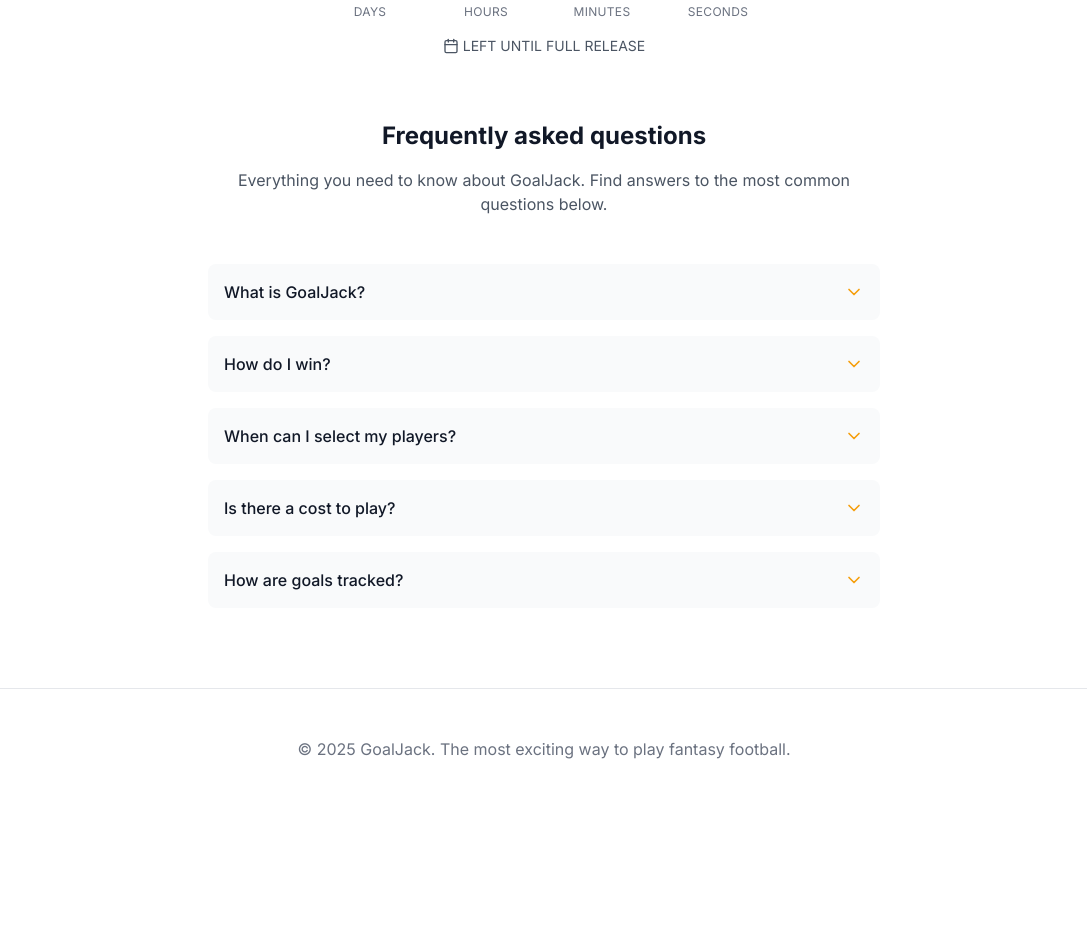
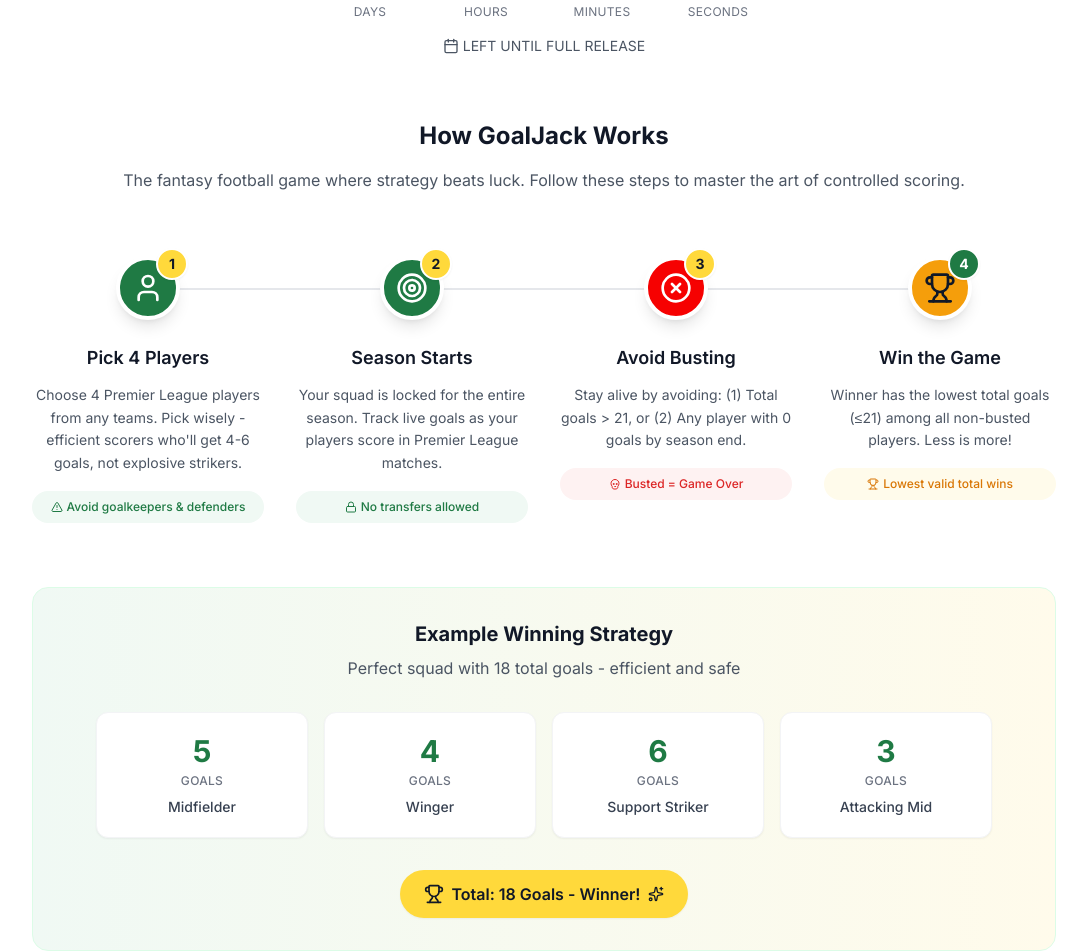
Before and after one commit to bluespacestudio/21Goals, a React (Vite) app: page / in a window 1280 px wide. Shown: the part 732-1684 px from the top of the page, without its empty margins (96-1183 px from the left). Before the commit the page ends 1557 px from the top, so only its background shows below. Built offline with nearby package versions, Linux system fonts and the light colour scheme.

Commit message:
initial commit

```diff
--- a/src/features/landing/ComingSoonPage.jsx
+++ b/src/features/landing/ComingSoonPage.jsx
@@ -1,5 +1,5 @@
 import { useState, useEffect } from 'react'
-import { ChevronDown, Clock, Users, Mail, User, CheckCircle, Target, BarChart3, Trophy, Calendar } from 'lucide-react'
+import { ChevronDown, Clock, Users, Mail, User, CheckCircle, Target, BarChart3, Trophy, Calendar, XCircle, AlertTriangle, Lock, Skull, Sparkles } from 'lucide-react'
 import logo from '../../assets/logos/GoalJack_Icon.png';
 
 export const ComingSoonPage = () => {
@@ -75,9 +75,10 @@
                   draggable="false"
                 />
             </div>
-            <p className="text-secondary-500 text-sm font-medium tracking-wider uppercase">
-              ● AVAILABLE IN EARLY 2025
-            </p>
+            <div className="flex items-center justify-center gap-2 text-secondary-500 text-sm font-medium tracking-wider uppercase">
+              <Calendar className="w-4 h-4" />
+              LAUNCHING AUGUST 2025
+            </div>
           </div>
 
           {/* Main Heading */}
@@ -86,7 +87,7 @@
               Get early access
             </h1>
             <p className="text-gray-600 text-lg leading-relaxed max-w-lg mx-auto">
-              Be amongst the first to experience GoalJack and join the fantasy football revolution.
+              The fantasy football game where less is more. Pick 4 players, stay under 21 goals, and win with the lowest total.
               Sign up to be notified when we launch!
             </p>
           </div>
@@ -152,21 +153,21 @@
             )}
 
             {/* User Avatars */}
-            <div className="flex items-center justify-center gap-2 mt-6">
+            <div className="flex items-center justify-center gap-3 mt-6">
               <div className="flex -space-x-2">
                 {[1, 2, 3, 4].map((i) => (
                   <div
                     key={i}
-                    className="w-8 h-8 bg-gray-300 rounded-full border-2 border-white flex items-center justify-center"
+                    className="w-8 h-8 bg-gradient-to-br from-primary-400 to-primary-600 rounded-full border-2 border-white flex items-center justify-center shadow-sm"
                   >
-                    <User className="w-4 h-4 text-gray-600" />
+                    <User className="w-4 h-4 text-white" />
                   </div>
                 ))}
               </div>
-              <p className="text-gray-600 text-sm ml-3 flex items-center gap-1">
+              <div className="flex items-center gap-1 text-gray-600 text-sm">
                 <Users className="w-4 h-4" />
-                Join 12,504+ others on the waitlist
-              </p>
+                <span className="font-medium">Join 12,504+ others on the waitlist</span>
+              </div>
             </div>
           </div>
 
@@ -197,6 +198,151 @@
           </div>
         </div>
 
+        {/* How It Works Section */}
+        <div className="max-w-5xl mx-auto mb-20">
+          <h3 className="text-2xl font-bold text-center text-gray-900 mb-4">
+            How GoalJack Works
+          </h3>
+          <p className="text-gray-600 text-center mb-16">
+            The fantasy football game where strategy beats luck. Follow these steps to master the art of controlled scoring.
+          </p>
+
+          {/* Step-by-Step Process */}
+          <div className="relative">
+            {/* Connecting Line - Better aligned */}
+            <div className="hidden md:block absolute top-8 left-1/2 transform -translate-x-1/2 w-3/4 h-0.5 bg-gray-200 z-0"></div>
+
+            <div className="grid md:grid-cols-4 gap-6 lg:gap-8 relative z-10">
+              {/* Step 1: Pick Players */}
+              <div className="flex flex-col items-center text-center">
+                <div className="relative mb-6">
+                  <div className="w-16 h-16 bg-primary-600 rounded-full flex items-center justify-center shadow-lg border-4 border-white">
+                    <User className="w-8 h-8 text-white" />
+                  </div>
+                  <div className="absolute -top-2 -right-2 w-8 h-8 bg-secondary-400 rounded-full flex items-center justify-center shadow-sm border-2 border-white">
+                    <span className="text-gray-900 font-bold text-sm">1</span>
+                  </div>
+                </div>
+                <div className="flex-1 flex flex-col justify-start">
+                  <h4 className="text-lg font-semibold text-gray-900 mb-3">Pick 4 Players</h4>
+                  <p className="text-gray-600 text-sm leading-relaxed mb-4">
+                    Choose 4 Premier League players from any teams. Pick wisely - efficient scorers who'll get 4-6 goals, not explosive strikers.
+                  </p>
+                  <div className="flex items-center justify-center gap-1 text-xs text-primary-600 font-medium bg-primary-50 rounded-full px-3 py-2">
+                    <AlertTriangle className="w-3 h-3" />
+                    Avoid goalkeepers & defenders
+                  </div>
+                </div>
+              </div>
+
+              {/* Step 2: Season Starts */}
+              <div className="flex flex-col items-center text-center">
+                <div className="relative mb-6">
+                  <div className="w-16 h-16 bg-primary-600 rounded-full flex items-center justify-center shadow-lg border-4 border-white">
+                    <Target className="w-8 h-8 text-white" />
+                  </div>
+                  <div className="absolute -top-2 -right-2 w-8 h-8 bg-secondary-400 rounded-full flex items-center justify-center shadow-sm border-2 border-white">
+                    <span className="text-gray-900 font-bold text-sm">2</span>
+                  </div>
+                </div>
+                <div className="flex-1 flex flex-col justify-start">
+                  <h4 className="text-lg font-semibold text-gray-900 mb-3">Season Starts</h4>
+                  <p className="text-gray-600 text-sm leading-relaxed mb-4">
+                    Your squad is locked for the entire season. Track live goals as your players score in Premier League matches.
+                  </p>
+                  <div className="flex items-center justify-center gap-1 text-xs text-primary-600 font-medium bg-primary-50 rounded-full px-3 py-2">
+                    <Lock className="w-3 h-3" />
+                    No transfers allowed
+                  </div>
+                </div>
+              </div>
+
+              {/* Step 3: Avoid Busting */}
+              <div className="flex flex-col items-center text-center">
+                <div className="relative mb-6">
+                  <div className="w-16 h-16 bg-tertiary-500 rounded-full flex items-center justify-center shadow-lg border-4 border-white">
+                    <XCircle className="w-8 h-8 text-white" />
+                  </div>
+                  <div className="absolute -top-2 -right-2 w-8 h-8 bg-secondary-400 rounded-full flex items-center justify-center shadow-sm border-2 border-white">
+                    <span className="text-gray-900 font-bold text-sm">3</span>
+                  </div>
+                </div>
+                <div className="flex-1 flex flex-col justify-start">
+                  <h4 className="text-lg font-semibold text-gray-900 mb-3">Avoid Busting</h4>
+                  <p className="text-gray-600 text-sm leading-relaxed mb-4">
+                    Stay alive by avoiding: (1) Total goals &gt; 21, or (2) Any player with 0 goals by season end.
+                  </p>
+                  <div className="flex items-center justify-center gap-1 text-xs text-tertiary-600 font-medium bg-tertiary-50 rounded-full px-3 py-2">
+                    <Skull className="w-3 h-3" />
+                    Busted = Game Over
+                  </div>
+                </div>
+              </div>
+
+              {/* Step 4: Win */}
+              <div className="flex flex-col items-center text-center">
+                <div className="relative mb-6">
+                  <div className="w-16 h-16 bg-secondary-500 rounded-full flex items-center justify-center shadow-lg border-4 border-white">
+                    <Trophy className="w-8 h-8 text-gray-900" />
+                  </div>
+                  <div className="absolute -top-2 -right-2 w-8 h-8 bg-primary-600 rounded-full flex items-center justify-center shadow-sm border-2 border-white">
+                    <span className="text-white font-bold text-sm">4</span>
+                  </div>
+                </div>
+                <div className="flex-1 flex flex-col justify-start">
+                  <h4 className="text-lg font-semibold text-gray-900 mb-3">Win the Game</h4>
+                  <p className="text-gray-600 text-sm leading-relaxed mb-4">
+                    Winner has the lowest total goals (≤21) among all non-busted players. Less is more!
+                  </p>
+                  <div className="flex items-center justify-center gap-1 text-xs text-secondary-600 font-medium bg-secondary-50 rounded-full px-3 py-2">
+                    <Trophy className="w-3 h-3" />
+                    Lowest valid total wins
+                  </div>
+                </div>
+              </div>
+            </div>
+          </div>
+
+          {/* Example Scenario */}
+          <div className="mt-16 bg-gradient-to-r from-primary-50 to-secondary-50 rounded-2xl p-8 border border-primary-100">
+            <div className="text-center mb-8">
+              <h4 className="text-xl font-bold text-gray-900 mb-2">Example Winning Strategy</h4>
+              <p className="text-gray-600">Perfect squad with 18 total goals - efficient and safe</p>
+            </div>
+
+            <div className="grid grid-cols-2 md:grid-cols-4 gap-4 max-w-4xl mx-auto">
+              <div className="bg-white rounded-xl p-5 text-center shadow-sm border border-gray-100">
+                <div className="text-3xl font-bold text-primary-600 mb-1">5</div>
+                <div className="text-xs text-gray-500 uppercase tracking-wide font-medium">Goals</div>
+                <div className="text-sm text-gray-700 mt-2 font-medium">Midfielder</div>
+              </div>
+              <div className="bg-white rounded-xl p-5 text-center shadow-sm border border-gray-100">
+                <div className="text-3xl font-bold text-primary-600 mb-1">4</div>
+                <div className="text-xs text-gray-500 uppercase tracking-wide font-medium">Goals</div>
+                <div className="text-sm text-gray-700 mt-2 font-medium">Winger</div>
+              </div>
+              <div className="bg-white rounded-xl p-5 text-center shadow-sm border border-gray-100">
+                <div className="text-3xl font-bold text-primary-600 mb-1">6</div>
+                <div className="text-xs text-gray-500 uppercase tracking-wide font-medium">Goals</div>
+                <div className="text-sm text-gray-700 mt-2 font-medium">Support Striker</div>
+              </div>
+              <div className="bg-white rounded-xl p-5 text-center shadow-sm border border-gray-100">
+                <div className="text-3xl font-bold text-primary-600 mb-1">3</div>
+                <div className="text-xs text-gray-500 uppercase tracking-wide font-medium">Goals</div>
+                <div className="text-sm text-gray-700 mt-2 font-medium">Attacking Mid</div>
+              </div>
+            </div>
+
+            <div className="text-center mt-8">
+              <div className="inline-flex items-center gap-2 bg-secondary-400 text-gray-900 px-6 py-3 rounded-full font-semibold shadow-sm">
+                <Trophy className="w-5 h-5" />
+                <span>Total: 18 Goals - Winner!</span>
+                <Sparkles className="w-4 h-4" />
+              </div>
+            </div>
+          </div>
+        </div>
+
         {/* FAQ Section */}
         <div className="max-w-2xl mx-auto">
           <h3 className="text-2xl font-bold text-center text-gray-900 mb-4">
@@ -210,15 +356,23 @@
             {[
               {
                 question: "What is GoalJack?",
-                answer: "GoalJack is a simplified fantasy football game where you pick 4 Premier League players and track their combined goals throughout the season. No complex lineups, no weekly changes - just pure goal-scoring excitement."
+                answer: "GoalJack is a strategic fantasy football game where you pick 4 Premier League players and try to stay under 21 total goals. It's the opposite of traditional fantasy - you win by having the lowest valid total, not the highest."
               },
               {
                 question: "How do I win?",
-                answer: "Be among the first players to reach 21 combined goals from your 4 selected players. You can compete globally or join mini-leagues with friends for extra competition."
+                answer: "Win by having the lowest total goals (≤21) among all players who aren't busted. You must stay under or at 21 goals AND ensure all 4 of your players score at least 1 goal each by season's end."
+              },
+              {
+                question: "What gets me busted?",
+                answer: "You're busted (eliminated) if: (1) Your total goals exceed 21, or (2) Any of your 4 players finishes the season with 0 goals. Busted players are moved to the bottom of all leaderboards."
+              },
+              {
+                question: "What's the strategy?",
+                answer: "Pick efficient scorers who will get 4-6 goals, not explosive strikers. Avoid goalkeepers and defenders who might not score. It's about precision - finding players who score just enough, not too many."
               },
               {
                 question: "When can I select my players?",
-                answer: "Player selection will open when GoalJack launches in early 2025. You'll choose your 4 players at the start of the season and they'll remain your squad throughout."
+                answer: "Player selection will open when GoalJack launches in August 2025. You'll choose your 4 players at the start of the season and they'll remain your squad throughout - no transfers or changes allowed."
               },
               {
                 question: "Is there a cost to play?",
@@ -226,7 +380,7 @@
               },
               {
                 question: "How are goals tracked?",
-                answer: "We use live data from Sportmonks API to track goals in real-time. Every goal your players score in Premier League matches counts toward your total."
+                answer: "We use live data from Sportmonks API to track goals in real-time. Every goal your players score in Premier League matches counts toward your total - so pick wisely!"
               }
             ].map((faq, index) => (
               <details key={index} className="group">
```
